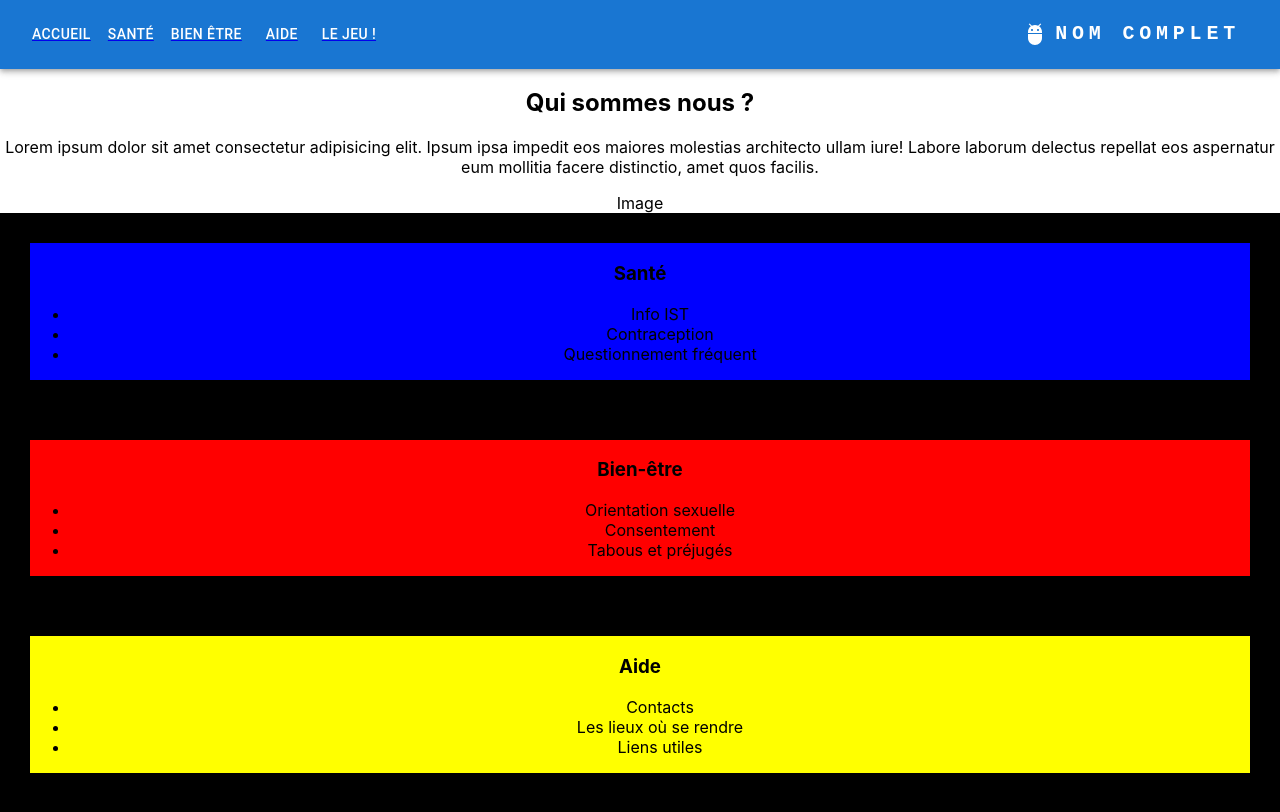
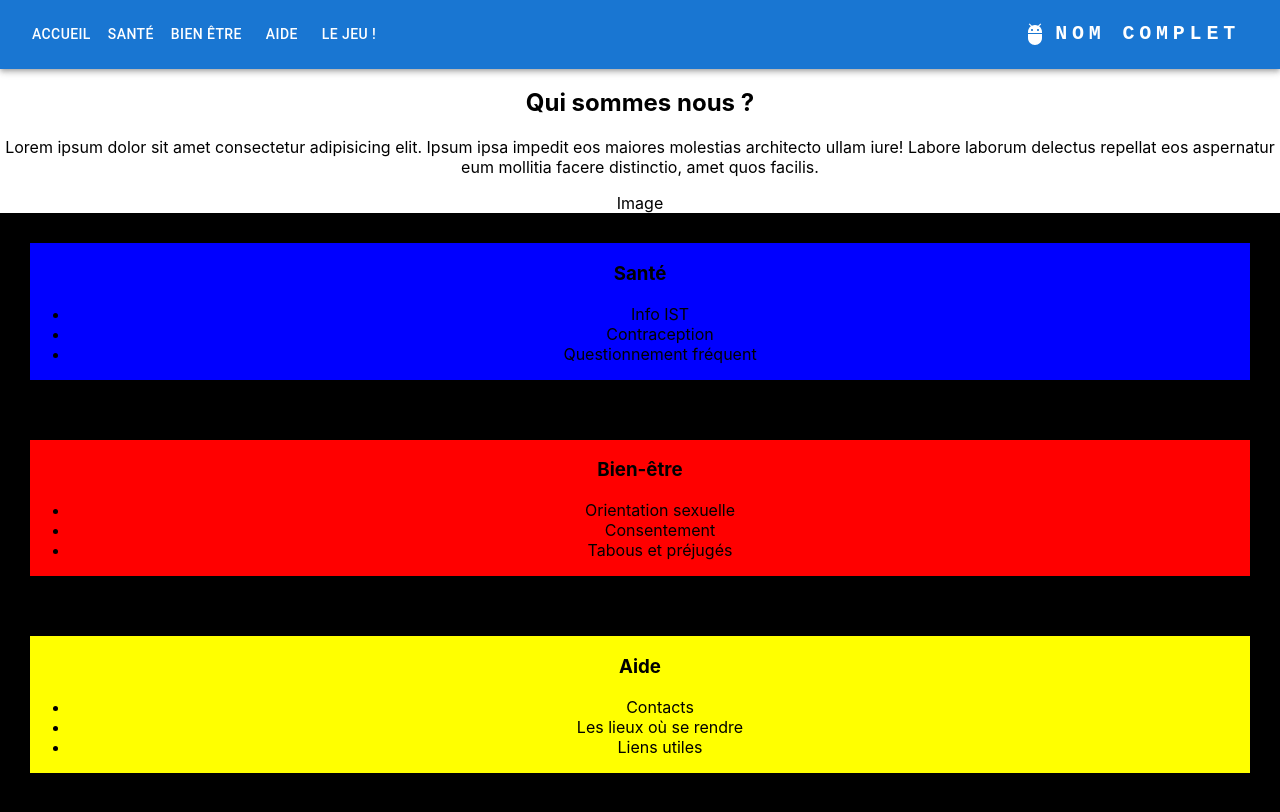
Before and after one commit to Coco62442/les-kips, a React (Create React App) app: page / in a window 1280 px wide. Shown: the top 812 px of the page. Built offline with nearby package versions, Linux system fonts and the light colour scheme.

Commit message:
navbar style

```diff
--- a/src/components/navbar.tsx
+++ b/src/components/navbar.tsx
@@ -62,9 +62,9 @@ function ResponsiveAppBar() {
               }}
             >
               {pages.map((page) => (
-                <Link to={`/${page[0]}`}>
+                <Link to={`/${page[0]}`} style={{ textDecoration: 'none' }}>
                   <MenuItem key={page[0]} onClick={handleCloseNavMenu}>
-                      <Typography textAlign="center">
+                      <Typography textAlign="center" color="common.black">
                           {page[1]}
                       </Typography>
                   </MenuItem>
@@ -76,7 +76,7 @@ function ResponsiveAppBar() {
           {/* Map des pages */}
           <Box sx={{ flexGrow: 1, display: { xs: 'none', md: 'flex' } }}>
             {pages.map((page) => (
-              <Link to={`/${page[0]}`}>
+              <Link to={`/${page[0]}`} style={{ textDecoration: 'none' }}>
                   <Button
                   key={page[0]}
                   onClick={handleCloseNavMenu}
```
